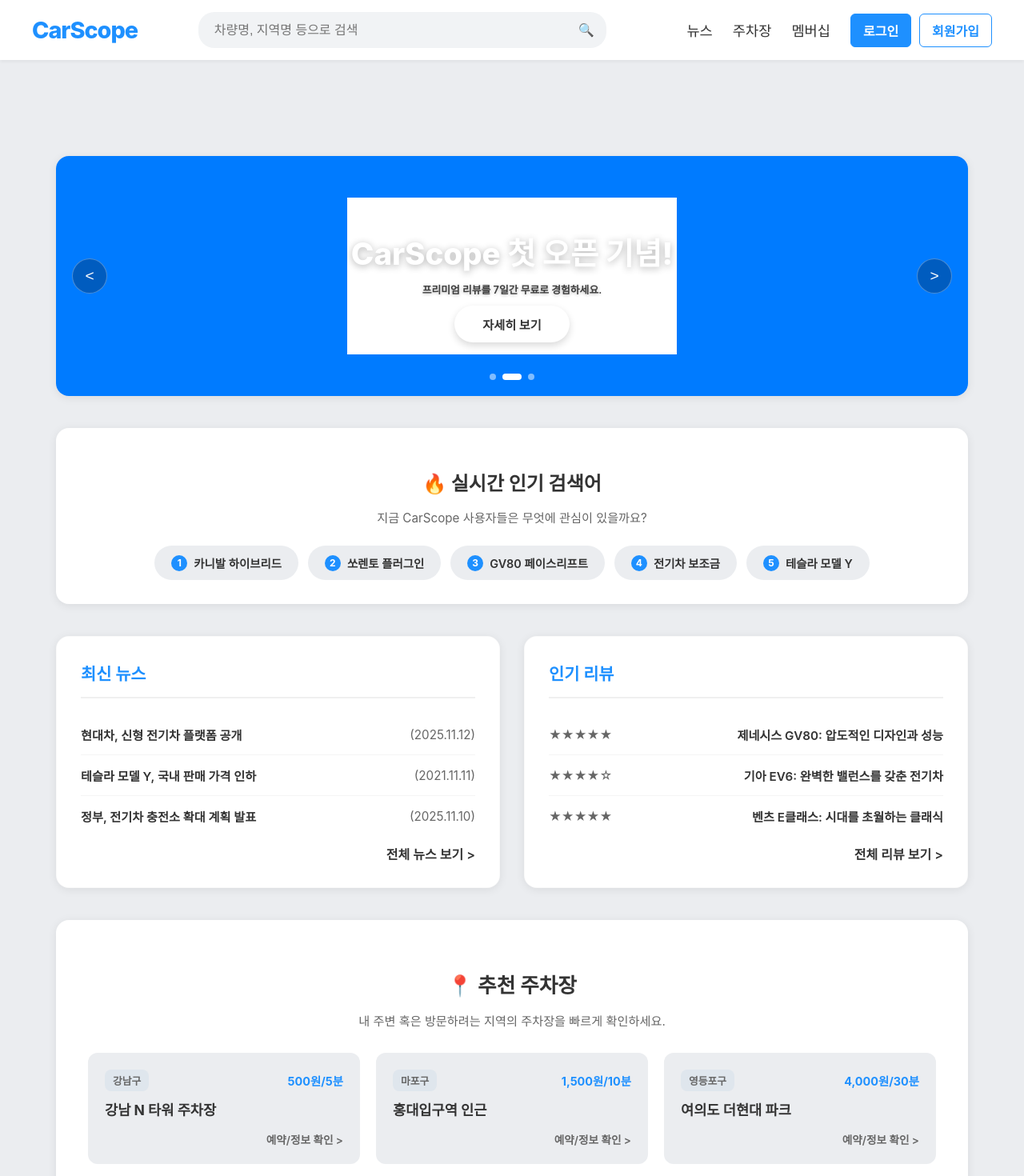
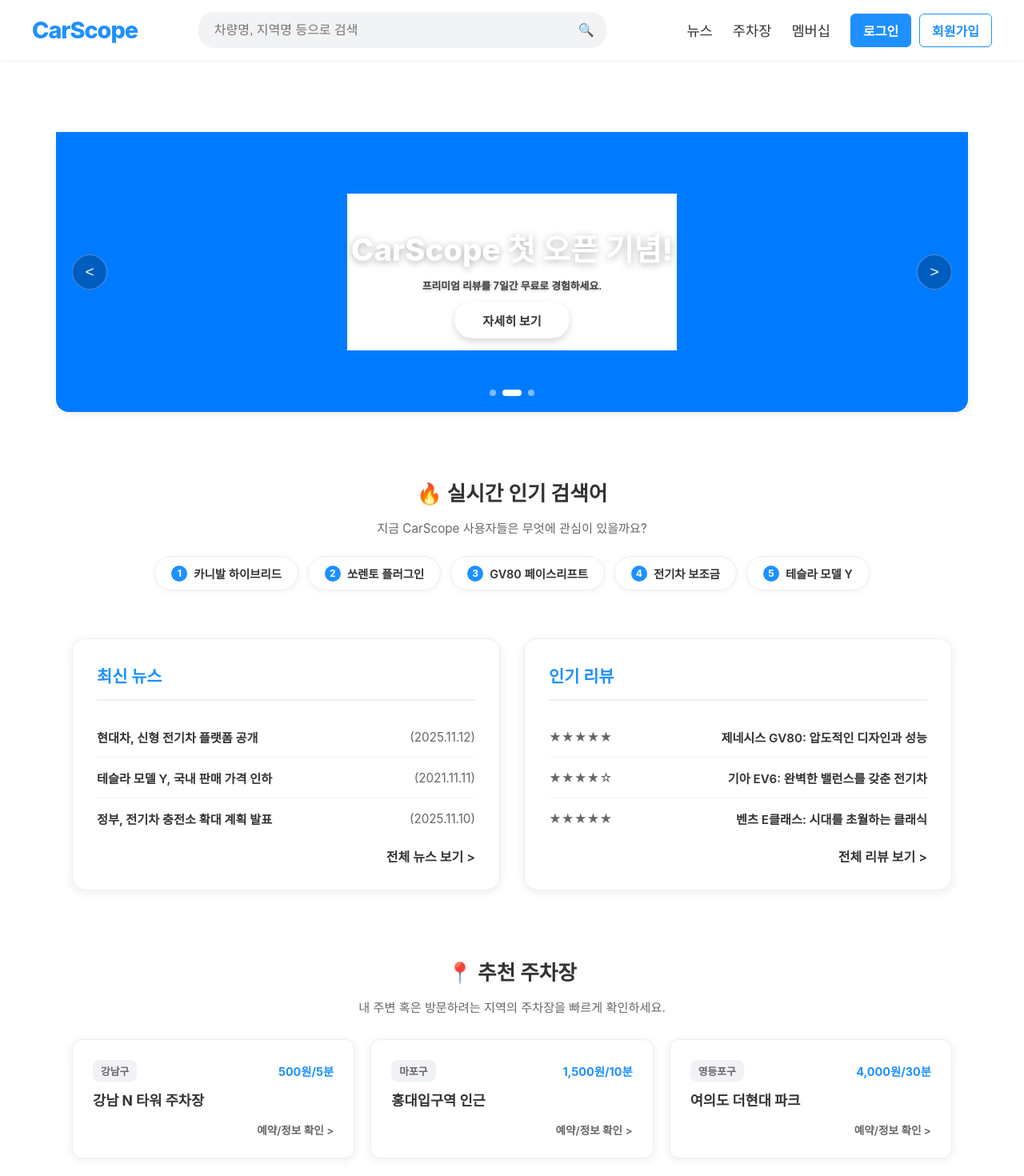
Before and after one commit to 2024136034-hakcheol/car-scope, a React (Create React App) app: page / in a window 1280 px wide. Shown: the top 1470 px of the page at 80% size. Built offline with nearby package versions, Linux system fonts and the light colour scheme; no server answers.

Commit message:
style: HomePage 배너 상단 밀착 및 흰색 배경 복구, 레이아웃 자연스럽게 개선

```diff
--- a/src/styles/HomePage.css
+++ b/src/styles/HomePage.css
@@ -4,10 +4,8 @@
     --text-dark: #333333;
     --text-medium: #666666;
     --text-light: #999999;
-    --bg-body: #ebedf0;
     --white: #ffffff;
     --shadow-card: 0 2px 12px rgba(0, 0, 0, 0.08);
-    --shadow-hover: 0 10px 25px rgba(0, 0, 0, 0.12);
     --radius-card: 16px;
     --container-width: 1140px;
 }
@@ -15,7 +13,7 @@
 body {
     margin: 0;
     padding: 0;
-    background-color: var(--bg-body);
+    background-color: var(--white);
 }
 
 .homepage-container {
@@ -32,10 +30,11 @@ body {
     position: relative;
     width: 100%;
     max-width: var(--container-width);
-    height: 300px;
-    margin-top: 30px;
-    margin-bottom: 40px;
-    border-radius: var(--radius-card);
+    height: 350px;
+    margin-top: 0;
+    margin-bottom: 60px;
+    border-bottom-left-radius: var(--radius-card);
+    border-bottom-right-radius: var(--radius-card);
     overflow: hidden;
     box-shadow: var(--shadow-card);
     background-color: var(--white);
@@ -166,19 +165,16 @@ body {
 .hot-trends-section {
     width: 100%;
     max-width: var(--container-width);
-    margin-bottom: 40px;
-    padding: 30px;
+    margin-bottom: 60px;
+    padding: 0 20px;
     box-sizing: border-box;
-    background-color: var(--white);
-    border-radius: var(--radius-card);
-    box-shadow: var(--shadow-card);
     text-align: center;
 }
 
 .hot-trends-section h2 {
-    font-size: 1.5rem;
+    font-size: 1.6rem;
     color: var(--text-dark);
-    margin-bottom: 8px;
+    margin-bottom: 10px;
     font-weight: 700;
 }
 
@@ -196,10 +192,11 @@ body {
 }
 
 .trend-item-card {
-    background: var(--bg-body);
+    background: var(--white);
     padding: 10px 20px;
     border-radius: 50px;
-    border: 1px solid transparent;
+    border: 1px solid #eee;
+    box-shadow: 0 2px 8px rgba(0,0,0,0.05);
     display: flex;
     align-items: center;
     gap: 8px;
@@ -211,7 +208,6 @@ body {
 }
 
 .trend-item-card:hover {
-    background: var(--white);
     border-color: var(--primary-color);
     color: var(--primary-color);
     transform: translateY(-2px);
@@ -237,7 +233,8 @@ body {
     gap: 30px;
     width: 100%;
     max-width: var(--container-width);
-    margin-bottom: 40px;
+    margin-bottom: 60px;
+    padding: 0 20px;
     box-sizing: border-box;
 }
 
@@ -249,12 +246,12 @@ body {
     display: flex;
     flex-direction: column;
     transition: transform 0.3s;
-    border: 1px solid rgba(0,0,0,0.02);
+    border: 1px solid #eee;
 }
 
 .card:hover {
     transform: translateY(-5px);
-    box-shadow: var(--shadow-hover);
+    box-shadow: 0 8px 20px rgba(0,0,0,0.12);
 }
 
 .card h3 {
@@ -302,11 +299,8 @@ body {
 .parking-recommendation-section {
     width: 100%;
     max-width: var(--container-width);
-    background-color: var(--white);
-    padding: 40px;
-    border-radius: var(--radius-card);
-    box-shadow: var(--shadow-card);
-    margin-bottom: 60px;
+    padding: 0 20px;
+    margin-bottom: 80px;
     box-sizing: border-box;
     text-align: center;
 }
@@ -331,20 +325,20 @@ body {
 }
 
 .parking-spot-card {
-    background: var(--bg-body);
+    background: var(--white);
     border-radius: 12px;
-    padding: 20px;
+    padding: 25px;
     text-align: left;
     transition: all 0.3s;
-    border: 1px solid transparent;
+    border: 1px solid #eee;
+    box-shadow: var(--shadow-card);
     display: flex;
     flex-direction: column;
 }
 
 .parking-spot-card:hover {
-    background: var(--white);
     transform: translateY(-3px);
-    box-shadow: 0 4px 15px rgba(0,0,0,0.1);
+    box-shadow: 0 8px 20px rgba(0,0,0,0.12);
     border-color: #e0e0e0;
 }
 
@@ -356,7 +350,7 @@ body {
 }
 
 .spot-area {
-    background: #dfe6ed;
+    background: #f0f2f5;
     color: var(--text-medium);
     padding: 4px 10px;
     border-radius: 8px;
@@ -407,7 +401,7 @@ body {
 .parking-more-link:hover {
     border-color: var(--primary-color);
     color: var(--primary-color);
-    background-color: var(--white);
+    background-color: #f8f9fa;
 }
 
 .company-stats-section {
@@ -415,7 +409,6 @@ body {
     background-color: #2c3e50;
     padding: 80px 0;
     text-align: center;
-    margin-top: 20px;
     color: var(--white);
 }
 
@@ -478,14 +471,19 @@ body {
     .hot-trends-section,
     .main-content-grid,
     .parking-recommendation-section {
-        width: 95%;
+        width: 100%;
         max-width: none;
+        border-radius: 0;
+    }
+    .main-banner-slider-wrapper {
+        margin-top: 0;
+        border-radius: 0;
     }
 }
 
 @media (max-width: 768px) {
     .main-banner-slider-wrapper {
-        height: 260px;
+        height: 280px;
     }
     .banner-content h2 {
         font-size: 1.8rem;
```
